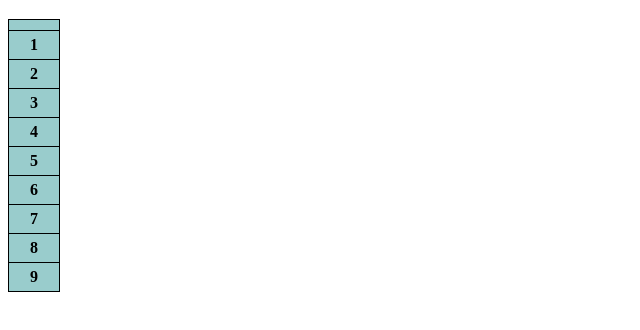
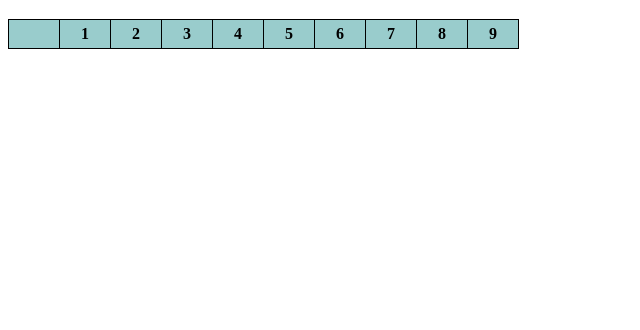
Before and after one commit to c3250361/www, a plain HTML site: page training_js09/sample13-1.html in a window 1280 px wide. Shown: the part 70-400 px from the top of the page, without its empty margins (0-640 px from the left). Drawn offline with Linux system fonts and the light colour scheme.

Commit message:
update2026/11/24

```diff
--- a/training_js09/sample13-1.html
+++ b/training_js09/sample13-1.html
@@ -34,7 +34,7 @@
             //---------------ヘッダー行の作成--------------
             let row = ' <tr><th></th>';
             for(let j=1;j <= 9;j++){
-                row = row + '<tr><th>' + j + '</th>' ;
+                row = row + '<th>' + j + '</th>' ;
              }
              row = row + '</tr>';
              document.getElementById('t_head').insertAdjacentHTML('beforeend',row);
```
